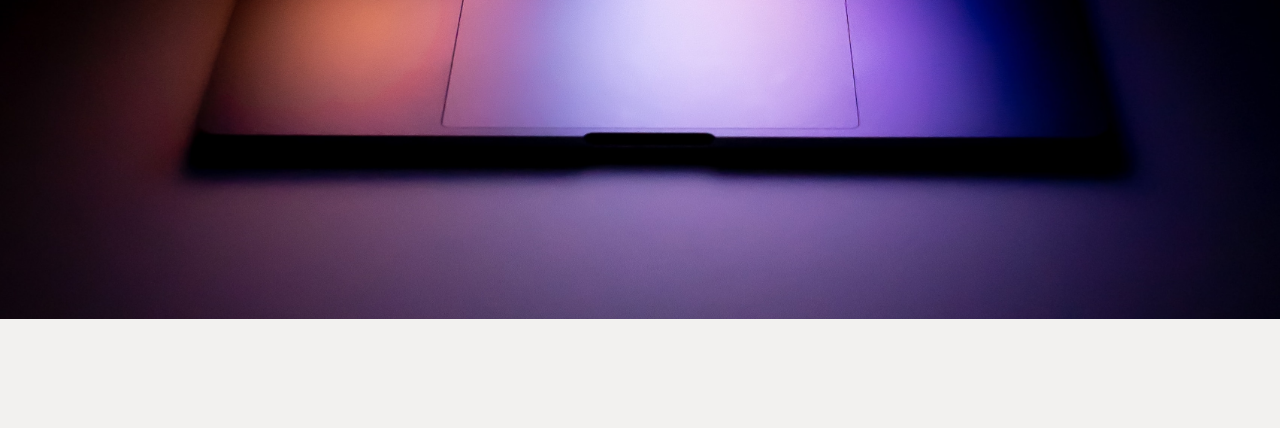
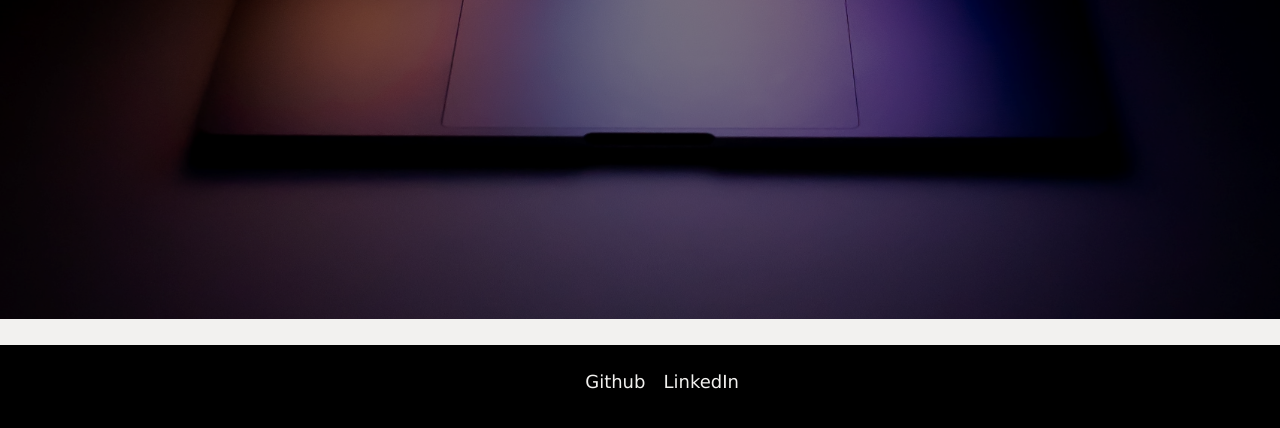
Before and after one commit to DavidCLarkin/Personal-Website, a Gatsby site: page / in a window 1280 px wide. Shown: the part 622-1050 px from the top of the page. Before the commit the page ends 973 px from the top, so only its background shows below. Built offline with nearby package versions, Linux system fonts and the light colour scheme; Gatsby itself is replaced by a stand-in of ours.

Commit message:
created basic footer

```diff
--- /dev/null
+++ b/src/components/footer.js
@@ -0,0 +1,15 @@
+import React from 'react'
+import "../pages/scss/footer.scss"
+
+const Footer = () => (
+  <footer className="footerSection">
+		<div>
+      <ul>
+        <a href="Github">Github</a>
+        <a href="LinkedIn">LinkedIn</a>
+      </ul>
+    </div>
+  </footer>
+)
+
+export default Footer
--- a/src/components/layout.js
+++ b/src/components/layout.js
@@ -2,6 +2,7 @@ import React from "react"
 import PropTypes from "prop-types"
 import homeImage from "../images/laptop-colorful.jpg"
 import { useStaticQuery, graphql } from "gatsby"
+import Footer from "./footer"
 
 import Header from "./header"
 import "../pages/scss/layout.scss"
@@ -27,6 +28,8 @@ const Layout = ({ children }) => {
             <h3>Software Developer</h3>
           </div>
       </div>
+      <Footer></Footer>
+
       </>
   )
 }
--- a/src/pages/index.js
+++ b/src/pages/index.js
@@ -9,10 +9,6 @@ import styles from "../pages/scss/index.scss"
 const IndexPage = () => (
   <Layout>
     <SEO title="Home" />
-    <h1>Hi people</h1>
-    <p>Welcome to your new Gatsby site.</p>
-    <p>Now go build something great.</p>
-    <Link to="/page-2/">Go to page 2</Link>
   </Layout>
 )
 
--- /dev/null
+++ b/src/pages/scss/footer.scss
@@ -0,0 +1,18 @@
+.footerSection {
+    background-color: #000000;
+    width:100%;
+    display:flex;
+    justify-content: center;
+    align-items: center;
+    height: 100px;
+    font-family: Verdana;
+    ul a {
+        flex-direction: row;
+        margin-left: 1rem;
+        text-decoration: none;
+        color: #f2f1ef;
+    }
+    a:hover {
+        color: #A9A9A9;
+    }
+}
--- a/src/pages/scss/index.scss
+++ b/src/pages/scss/index.scss
@@ -21,5 +21,8 @@ nav {
     text-decoration: none;
     color: #f2f1ef;
     margin: 2rem;
-	}
+  }
+  a:hover {
+    color: #A9A9A9;
 }
+}
--- a/src/pages/scss/layout.scss
+++ b/src/pages/scss/layout.scss
@@ -10,13 +10,16 @@ body {
   -moz-osx-font-smoothing: grayscale;
 }
 
-
+// Container for banner image
 .container {
   position: relative;
-  display: inline-block;
+  img {
+    filter: brightness(0.5);
+    display: block;
+  }
 }
 
-
+// Banner image text
 .centeredText {
   color: #ffffff;
   font-weight: bold;
@@ -114,9 +117,7 @@ sub {
 sup {
   top: -0.5em;
 }
-img {
-  border-style: none;
-}
+
 svg:not(:root) {
   overflow: hidden;
 }
```
